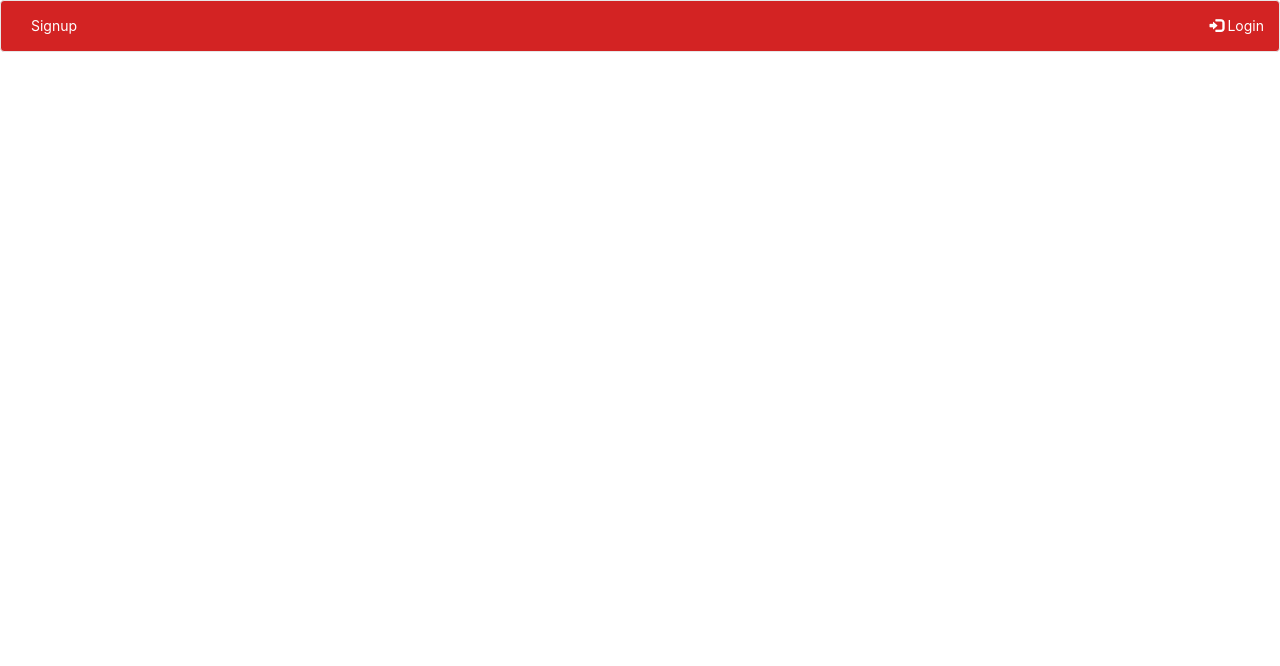
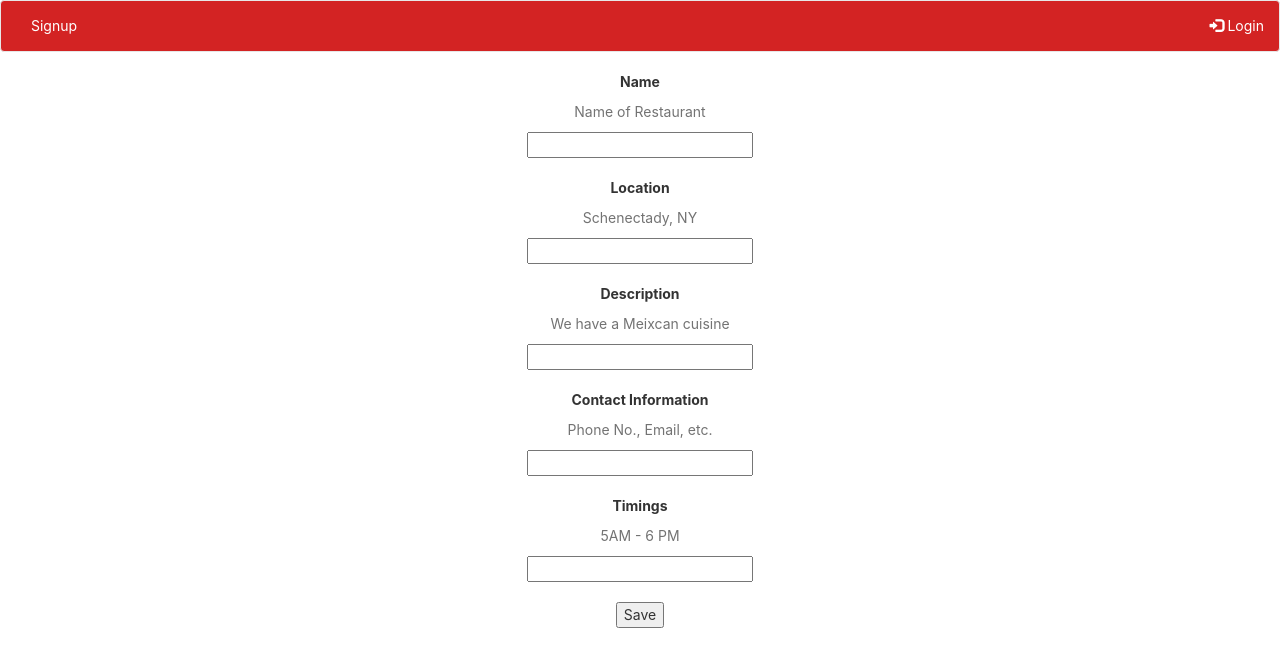
Before and after one commit to ysahani/Yelp-App-1, a React (Create React App) app in the folder frontend/: page /updateprofile in a window 1280 px wide. Shown: the top 666 px of the page. Built offline with nearby package versions, Linux system fonts and the light colour scheme.

Commit message:
Add Redux to Profile Page

```diff
--- a/frontend/src/components/LogIn/LogIn.js
+++ b/frontend/src/components/LogIn/LogIn.js
@@ -1,6 +1,5 @@
 import React, { Component } from 'react';
 import axios from 'axios';
-import cookie from 'react-cookies';
 import { Redirect } from 'react-router';
 import { connect } from 'react-redux';
 
@@ -10,6 +9,8 @@ class LogIn extends Component {
     this.state = {
       username: '',
       password: '',
+      restaurantName: '',
+      location: '',
       // err: true,
     };
   }
@@ -46,7 +47,13 @@ class LogIn extends Component {
       .then((response) => {
         console.log('Status Code : ', response.status);
         if (response.status === 200) {
-          this.props.logUserIn();
+          this.setState({
+            restaurantName: response.data.rname,
+            location: response.data.location,
+          });
+          const { restaurantName } = this.state;
+          const { location } = this.state;
+          this.props.logUserIn(username, restaurantName, location);
         } else {
           this.props.dontLogUserIn();
         }
@@ -90,7 +97,11 @@ const mapStateToProps = (state) => ({
 });
 
 const mapDispatchToProps = (dispatch) => ({
-  logUserIn: () => { dispatch({ type: 'LOGIN_USER' }); },
+  logUserIn: (user, name, loc) => {
+    dispatch({
+      type: 'LOGIN_USER', email: user, rname: name, location: loc,
+    });
+  },
   dontLogUserIn: () => { dispatch({ type: 'DONT_LOGIN_USER' }); },
 });
 
--- a/frontend/src/components/Main.js
+++ b/frontend/src/components/Main.js
@@ -5,6 +5,7 @@ import Navbar from './LandingPage/Navbar';
 import LogIn from './LogIn/LogIn';
 import RestaurantPage from './RestaurantPage/RestaurantPage';
 import ReviewsPage from './RestaurantPage/Reviews';
+import UpdateProfile from './RestaurantPage/UpdateProfile';
 
 // Create a Main Component
 class Main extends Component {
@@ -23,6 +24,7 @@ class Main extends Component {
         <Route path="/login" component={LogIn} />
         <Route path="/restaurantpage" component={RestaurantPage} />
         <Route path="/reviewspage" component={ReviewsPage} />
+        <Route path="/updateprofile" component={UpdateProfile} />
       </div>
     );
   }
--- a/frontend/src/components/RestaurantPage/RestaurantPage.css
+++ b/frontend/src/components/RestaurantPage/RestaurantPage.css
@@ -14,3 +14,8 @@
 #aboutName {
     color: #d32323;
 }
+
+#update {
+    text-align: center;
+    margin-left: -35px;
+}
--- a/frontend/src/components/RestaurantPage/RestaurantPage.js
+++ b/frontend/src/components/RestaurantPage/RestaurantPage.js
@@ -1,8 +1,9 @@
 import React, { Component } from 'react';
+import { connect } from 'react-redux';
 import { Link } from 'react-router-dom';
 import './RestaurantPage.css';
 
-export default class RestaurantPage extends Component {
+class RestaurantPage extends Component {
   constructor(props) {
     super(props);
     this.state = {
@@ -13,12 +14,13 @@ export default class RestaurantPage extends Component {
     return (
       <div>
         <div id="header">
-          <h1>Name</h1>
-          <h2>Location</h2>
+          <h1>{this.props.rname}</h1>
+          <h2>{this.props.location}</h2>
           <hr id="line" />
         </div>
         <div>
           <ul style={{ listStyle: 'none' }}>
+            <li id="update"><Link to="/updateprofile">Update Your Page</Link></li>
             <li><Link to="/restaurantpage">Profile Overview</Link></li>
             <li><Link to="/signup">Menu</Link></li>
             <li><Link to="/reviewspage">Reviews</Link></li>
@@ -30,22 +32,32 @@ export default class RestaurantPage extends Component {
           </h4>
           <h5 className="subtitle">
             <b>Location</b>
-            <p>hi</p>
+            <p>{this.props.location}</p>
           </h5>
           <h5 className="subtitle">
             <b>Description</b>
-            <p>hi</p>
+            <p>{this.props.description}</p>
           </h5>
           <h5 className="subtitle">
             <b>Contact Information</b>
-            <p>hi</p>
+            <p>{this.props.email}</p>
           </h5>
           <h5 className="subtitle">
             <b>Timings</b>
-            <p>hi</p>
+            <p>{this.props.timings}</p>
           </h5>
         </div>
       </div>
     );
   }
 }
+
+const mapStateToProps = (state) => ({
+  rname: state.name,
+  location: state.location,
+  email: state.email,
+  timings: state.timings,
+  description: state.description,
+});
+
+export default connect(mapStateToProps)(RestaurantPage);
--- /dev/null
+++ b/frontend/src/components/RestaurantPage/UpdateProfile.js
@@ -0,0 +1,109 @@
+import React, { Component } from 'react';
+import { connect } from 'react-redux';
+
+class UpdateProfile extends Component {
+  constructor(props) {
+    super(props);
+    this.state = {
+      name: this.props.rname,
+      location: this.props.location,
+      description: this.props.description,
+      email: this.props.email,
+      timings: this.props.timings,
+    };
+  }
+
+  handleUsername = (e) => {
+    this.setState({
+      name: e.target.value,
+    });
+  }
+
+  handleLocation = (e) => {
+    this.setState({
+      location: e.target.value,
+    });
+  }
+
+  handleDescription = (e) => {
+    this.setState({
+      description: e.target.value,
+    });
+  }
+
+  handleEmail = (e) => {
+    this.setState({
+      email: e.target.value,
+    });
+  }
+
+  handleTimings = (e) => {
+    this.setState({
+      timings: e.target.value,
+    });
+  }
+
+  submitLogin = (e) => {
+    e.preventDefault();
+    const { name } = this.state;
+    const { location } = this.state;
+    const { description } = this.state;
+    const { email } = this.state;
+    const { timings } = this.state;
+    this.props.updateProfile(email, name, location, description, timings);
+    this.props.history.push('/restaurantpage');
+  }
+
+  render() {
+    return (
+      <div style={{ textAlign: 'center' }}>
+        <form className="yform">
+          <label htmlFor="form-text">Name</label>
+          <span className="help-block">Name of Restaurant</span>
+          <input id="form-text" name="form-text" type="text" defaultValue={this.props.rname} onChange={this.handleUsername} />
+          <br />
+          <br />
+          <label htmlFor="form-text">Location</label>
+          <span className="help-block">Schenectady, NY</span>
+          <input id="form-text" name="form-text" type="text" defaultValue={this.props.location} onChange={this.handleLocation} />
+          <br />
+          <br />
+          <label htmlFor="form-text">Description</label>
+          <span className="help-block">We have a Meixcan cuisine</span>
+          <input id="form-text" name="form-text" type="text" defaultValue={this.props.description} onChange={this.handleDescription} />
+          <br />
+          <br />
+          <label htmlFor="form-text">Contact Information</label>
+          <span className="help-block">Phone No., Email, etc.</span>
+          <input id="form-text" name="form-text" type="text" defaultValue={this.props.email} onChange={this.handleEmail} />
+          <br />
+          <br />
+          <label htmlFor="form-text">Timings</label>
+          <span className="help-block">5AM - 6 PM</span>
+          <input id="form-text" name="form-text" type="text" defaultValue={this.props.timings} onChange={this.handleTimings} />
+          <br />
+          <br />
+          <button onClick={this.submitLogin} type="submit">Save</button>
+        </form>
+      </div>
+    );
+  }
+}
+
+const mapStateToProps = (state) => ({
+  rname: state.name,
+  location: state.location,
+  email: state.email,
+  description: state.description,
+  timings: state.timings,
+});
+
+const mapDispatchToProps = (dispatch) => ({
+  updateProfile: (user, name, loc, desc, time) => {
+    dispatch({
+      type: 'UPDATE_PROFILE', email: user, rname: name, location: loc, description: desc, timings: time,
+    });
+  },
+});
+
+export default connect(mapStateToProps, mapDispatchToProps)(UpdateProfile);
--- a/frontend/src/components/SignUp/SignUp.js
+++ b/frontend/src/components/SignUp/SignUp.js
@@ -9,6 +9,8 @@ class SignUp extends Component {
       username: '',
       password: '',
       persona: 'customer',
+      restaurantName: '',
+      location: '',
       // err: true,
     };
   }
@@ -31,6 +33,18 @@ class SignUp extends Component {
     });
   }
 
+  restaurantNameChange = (e) => {
+    this.setState({
+      restaurantName: e.target.value,
+    });
+  }
+
+  locationChange = (e) => {
+    this.setState({
+      location: e.target.value,
+    });
+  }
+
      // submit Login handler to send a request to the node backend
      submitLogin = (e) => {
        // const headers = new Headers();
@@ -40,11 +54,15 @@ class SignUp extends Component {
        const { username } = this.state;
        const { password } = this.state;
        const { persona } = this.state;
+       const { location } = this.state;
+       const { restaurantName } = this.state;
 
        const data = {
          user: username,
          pass: password,
          pers: persona,
+         loc: location,
+         rname: restaurantName,
        };
        // set the with credentials to true
        axios.defaults.withCredentials = true;
@@ -97,7 +115,7 @@ class SignUp extends Component {
            <div>
              <br />
              <label htmlFor="name">
-               <input placeholder="Restaurant Name" type="text" id="name" name="name" />
+               <input placeholder="Restaurant Name" type="text" id="name" name="name" onChange={this.restaurantNameChange} />
              </label>
              <br />
              <label htmlFor="email">
@@ -109,7 +127,7 @@ class SignUp extends Component {
              </label>
              <br />
              <label htmlFor="location">
-               <input placeholder="Location" type="text" id="location" name="location" />
+               <input placeholder="Location" type="text" id="location" name="location" onChange={this.locationChange} />
              </label>
              <br />
              <br />
--- a/frontend/src/reducers/appReducer.js
+++ b/frontend/src/reducers/appReducer.js
@@ -1,6 +1,11 @@
 const createState = {
   isSignedUp: null,
   isLoggedIn: null,
+  name: '',
+  location: '',
+  email: '',
+  description: '',
+  timings: '',
 };
 const appReducer = (state = createState, action) => {
   if (action.type === 'SIGNUP_USER') {
@@ -18,6 +23,10 @@ const appReducer = (state = createState, action) => {
   if (action.type === 'LOGIN_USER') {
     return {
       ...state,
+      name: action.rname,
+      location: action.location,
+      email: action.email,
+      isSignedUp: true,
       isLoggedIn: true,
     };
   }
@@ -30,7 +39,18 @@ const appReducer = (state = createState, action) => {
   if (action.type === 'SIGN_OUT') {
     return {
       ...state,
+      isSignedUp: null,
       isLoggedIn: null,
+    };
+  }
+  if (action.type === 'UPDATE_PROFILE') {
+    return {
+      ...state,
+      email: action.email,
+      name: action.rname,
+      location: action.location,
+      description: action.description,
+      timings: action.timings,
     };
   }
   return state;
```
Also changed, not shown: 2 other files (tests, documents, lock files or other folders).
